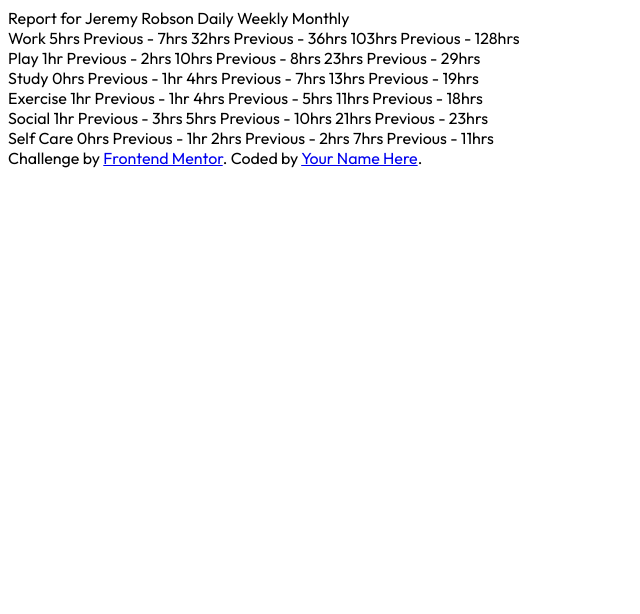
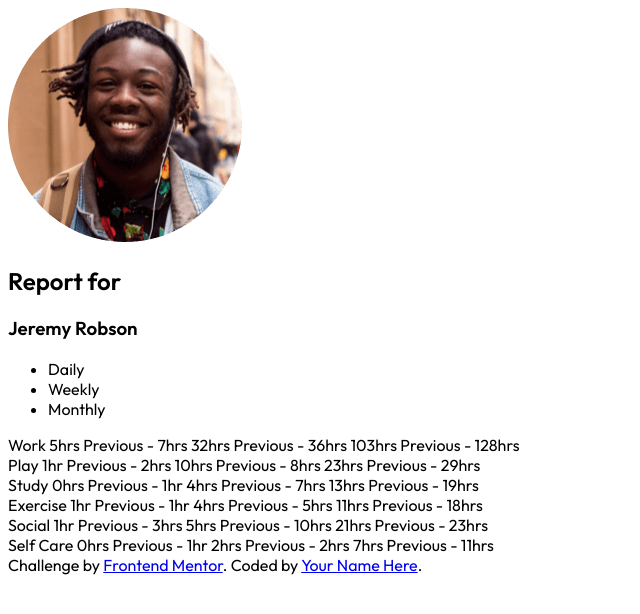
Before and after one commit to Magnic0/time-tracking-dashboard, a plain HTML site: page index.html in a window 1280 px wide. Shown: the whole page, without its empty margins (0-640 px from the left). Drawn offline with Linux system fonts and the light colour scheme.

Commit message:
organize main menu section

```diff
--- a/index.html
+++ b/index.html
@@ -16,15 +16,28 @@
 
   <title>Frontend Mentor | Time tracking dashboard</title>
 </head>
+
 <body>
   <section class="mainMenu">
-    Report for
-    Jeremy Robson
+    <div class="user">
+      <img src="./images/image-jeremy.png" alt="">
+      <div>
+        <h2>Report for</h2>
+        <h3>Jeremy Robson</h3>
+      </div>
+    </div>
 
-    Daily
-    Weekly
-    Monthly
+    <div class="category">
+      <ul>
+        <li>Daily</li>
+
+        <li>Weekly</li>
+
+        <li>Monthly</li>
+      </ul>
+    </div>
   </section>
+
   <section class="chart">
     <div id="item">
       Work
```
